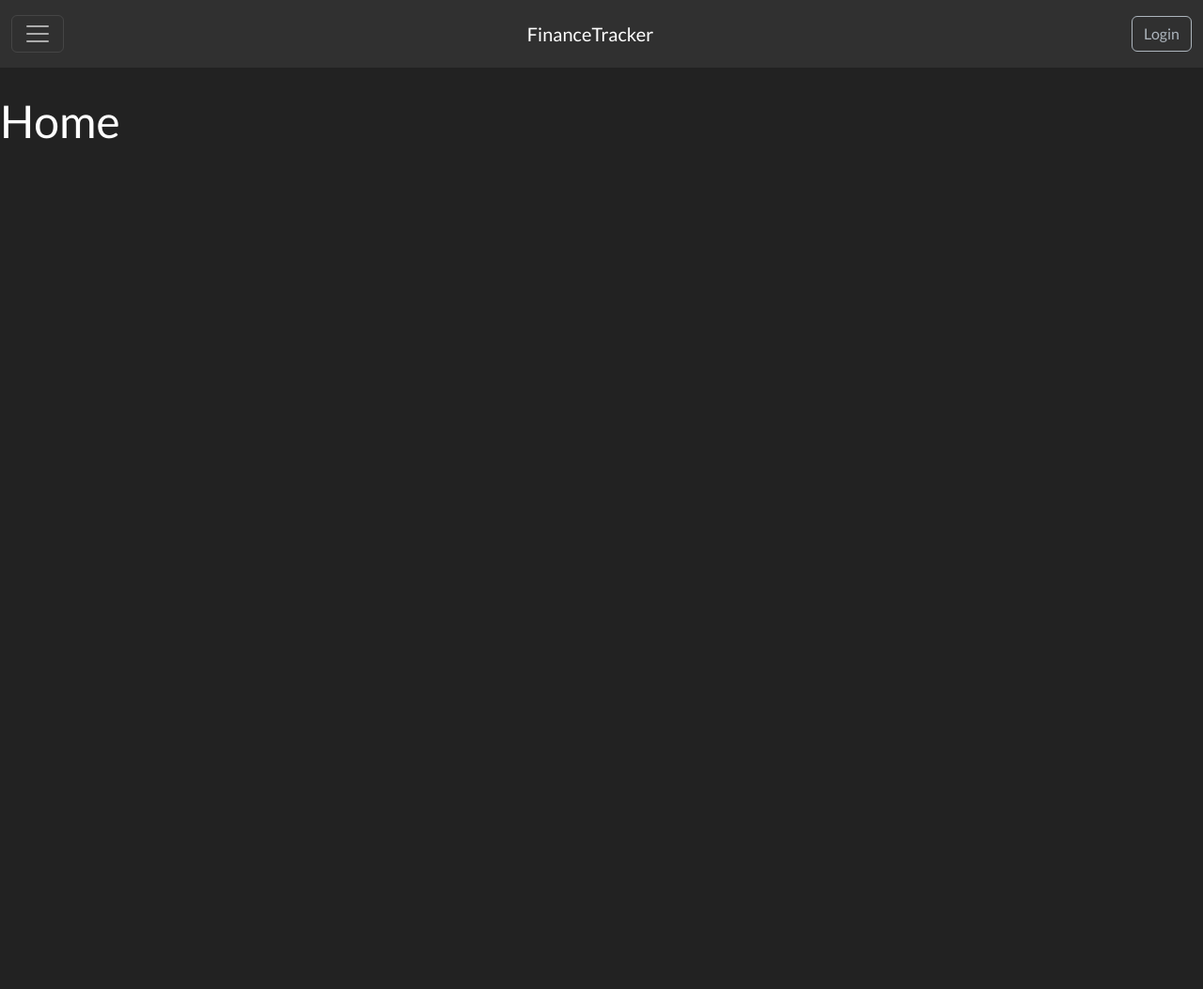
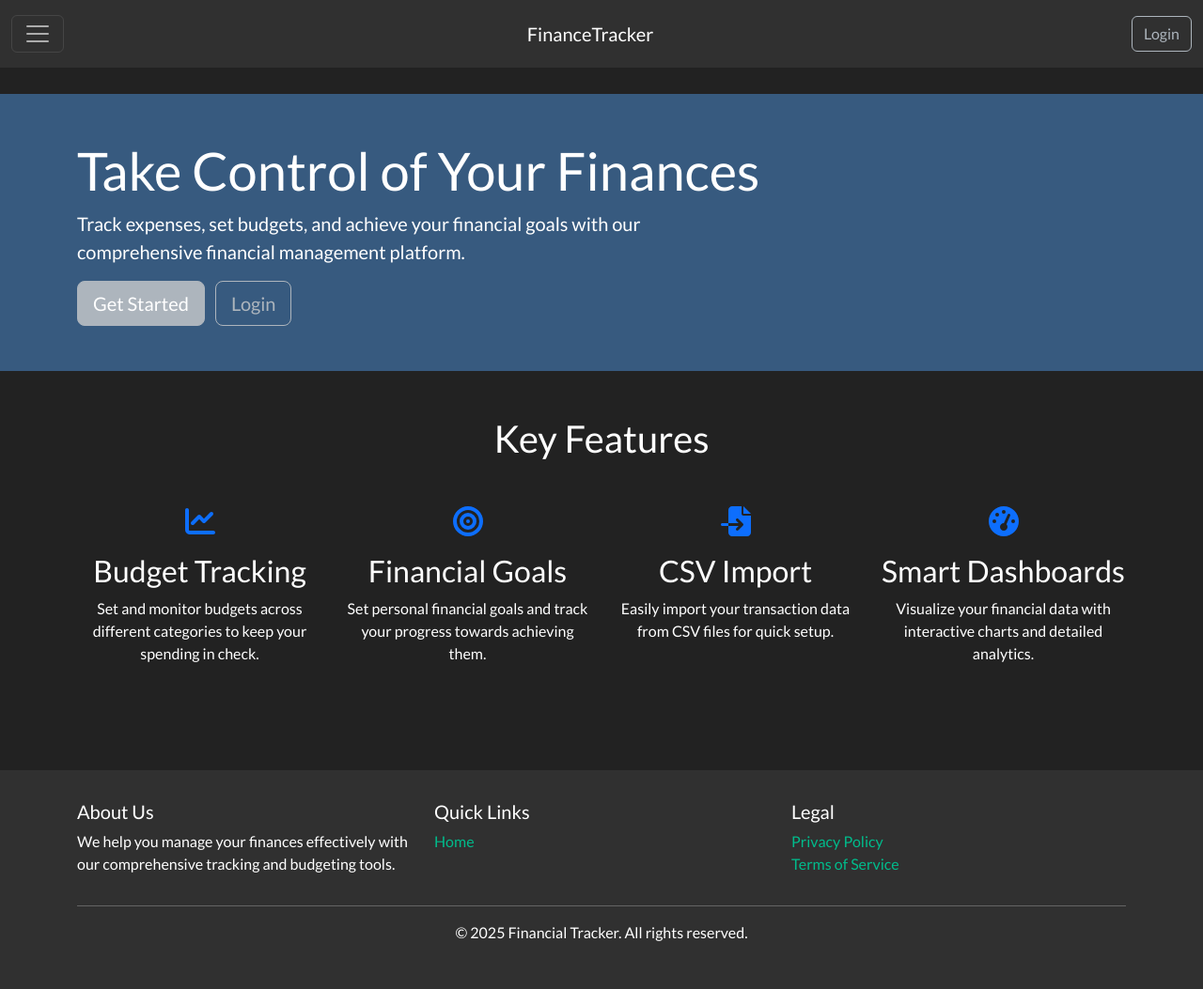
Before and after one commit to sepehrmoghani/agilewebdevproject, a Flask app: page / in a window 1280 px wide. Shown: the whole page at 94% size. Before the commit the page ends 148 px from the top, so only its background shows below. Run offline with Flask 3, Linux system fonts and the light colour scheme; some libraries are stand-ins or nearby versions; some web fonts are replaced.

Commit message:
activated login feature

```diff
--- a/app/__init__.py
+++ b/app/__init__.py
@@ -3,9 +3,12 @@ from flask_migrate import Migrate
 from app.routes import configure_routes
 from flask_sqlalchemy import SQLAlchemy
 from flask_wtf.csrf import CSRFProtect
+from flask_login import LoginManager
 
 db = SQLAlchemy()
 csrf = CSRFProtect()
+login_manager = LoginManager()
+login_manager.login_view = 'authentication.login'
 
 migrate = Migrate()
 
@@ -20,6 +23,7 @@ def create_app():
     db.init_app(app)
     migrate.init_app(app, db)
     csrf.init_app(app)
+    login_manager.init_app(app)
 
     from app.transactions import transactions_bp
     from app.authentication import authentication_bp
--- a/app/authentication/routes.py
+++ b/app/authentication/routes.py
@@ -37,7 +37,7 @@ def login():
                     'email': user.email
                 }
                 flash("Logged in successfully!", "success")
-                return redirect(url_for('authentication.profile'))
+                return redirect(url_for('dashboard.dashboard'))
             elif not user:
                 flash("Email does not match any accounts", "danger")
             else:
--- a/app/dashboard/templates/dashboard/dashboard.html
+++ b/app/dashboard/templates/dashboard/dashboard.html
@@ -18,6 +18,9 @@
         </div>
         <div class="col-md-4 text-center">
             <a href="{{ url_for('dashboard.category_analytics_page') }}" class="btn btn-info btn-lg w-100">View Category Analytics</a>
+        </div>
+        <div class="col-md-4 text-center">
+            <a href="{{ url_for('transactions.transactions') }}" class="btn btn-primary btn-lg w-100">Add Transactions</a>
         </div>
     </div>
 
--- a/app/routes.py
+++ b/app/routes.py
@@ -1,10 +1,16 @@
+
 from flask import render_template
+from datetime import datetime
 
 def configure_routes(app):
 
     @app.route('/')
     def home():
-        return render_template('index.html')
+        return render_template('index.html', now=datetime.now())
+
+    @app.route('/privacy')
+    def privacy():
+        return render_template('privacy.html')
 
     @app.errorhandler(404)
     def page_not_found(error):
--- a/app/templates/base.html
+++ b/app/templates/base.html
@@ -68,16 +68,22 @@
                     <li class="nav-item">
                       <a class="nav-link {% if request.endpoint == 'home' %}active{% endif %}" aria-current="page" href="{{ url_for('home') }}">Home</a>
                     </li>
+                    {% if session.get('user') %}
                     <li class="nav-item">
                         <a class="nav-link {% if request.endpoint == 'budgeting_and_goals.view_budget' %}active{% endif %}" href="{{ url_for('budgeting_and_goals.view_budget') }}">Budgets</a>
                         <a class="nav-link {% if request.endpoint == 'budgeting_and_goals.view_goals' %}active{% endif %}" href="{{ url_for('budgeting_and_goals.view_goals') }}">Goals</a>
                         <a class="nav-link {% if request.endpoint == 'budgeting_and_goals.explore' %}active{% endif %}" href="{{ url_for('budgeting_and_goals.explore') }}">Explore</a>
                         <a class="nav-link {% if request.endpoint == 'transactions.transactions' %}active{% endif %}" href="{{ url_for('transactions.transactions') }}">Transactions</a>
-                        <a class="nav-link {% if request.endpoint == 'share.share_settings' %}active{% endif %}" href="{{ url_for('share.share_settings') }}"> Share</a>
+                        <a class="nav-link {% if request.endpoint == 'share.share_settings' %}active{% endif %}" href="{{ url_for('share.share_settings') }}">Share</a>
                         <a class="nav-link {% if request.endpoint == 'dashboard.dashboard' %}active{% endif %}" href="{{ url_for('dashboard.dashboard') }}">Dashboard</a>
+                        <a class="nav-link text-danger" href="{{ url_for('authentication.logout') }}">Logout</a>
+                    </li>
+                    {% else %}
+                    <li class="nav-item">
                         <a class="nav-link {% if request.endpoint == 'authentication.login' %}active{% endif %}" href="{{ url_for('authentication.login') }}">Login</a>
                         <a class="nav-link {% if request.endpoint == 'authentication.signup' %}active{% endif %}" href="{{ url_for('authentication.signup') }}">Sign Up</a>
                     </li>
+                    {% endif %}
                   </ul>
                 </div>
               </div>
--- a/app/templates/index.html
+++ b/app/templates/index.html
@@ -3,8 +3,101 @@
 {% block title %}Home{% endblock %}
 {% block head %}
 {{ super() }}
+<style>
+.feature-icon {
+    font-size: 2rem;
+    color: #0d6efd;
+    margin-bottom: 1rem;
+}
+.footer {
+    background-color: #f8f9fa;
+    padding: 2rem 0;
+    margin-top: 3rem;
+}
+</style>
 {% endblock %}
 {% block content %}
-<h1>Home</h1>
+<!-- Hero Section -->
+<div class="container-fluid bg-primary text-white py-5">
+    <div class="container">
+        <div class="row align-items-center">
+            <div class="col-md-8">
+                <h1 class="display-4">Take Control of Your Finances</h1>
+                <p class="lead">Track expenses, set budgets, and achieve your financial goals with our comprehensive financial management platform.</p>
+                {% if not session.get('user') %}
+                <a href="{{ url_for('authentication.signup') }}" class="btn btn-light btn-lg me-2">Get Started</a>
+                <a href="{{ url_for('authentication.login') }}" class="btn btn-outline-light btn-lg">Login</a>
+                {% endif %}
+            </div>
+        </div>
+    </div>
+</div>
 
+<!-- Features Section -->
+<div class="container py-5">
+    <h2 class="text-center mb-5">Key Features</h2>
+    <div class="row g-4">
+        <div class="col-md-3">
+            <div class="text-center">
+                <i class="fas fa-chart-line feature-icon"></i>
+                <h3>Budget Tracking</h3>
+                <p>Set and monitor budgets across different categories to keep your spending in check.</p>
+            </div>
+        </div>
+        <div class="col-md-3">
+            <div class="text-center">
+                <i class="fas fa-bullseye feature-icon"></i>
+                <h3>Financial Goals</h3>
+                <p>Set personal financial goals and track your progress towards achieving them.</p>
+            </div>
+        </div>
+        <div class="col-md-3">
+            <div class="text-center">
+                <i class="fas fa-file-import feature-icon"></i>
+                <h3>CSV Import</h3>
+                <p>Easily import your transaction data from CSV files for quick setup.</p>
+            </div>
+        </div>
+        <div class="col-md-3">
+            <div class="text-center">
+                <i class="fas fa-tachometer-alt feature-icon"></i>
+                <h3>Smart Dashboards</h3>
+                <p>Visualize your financial data with interactive charts and detailed analytics.</p>
+            </div>
+        </div>
+    </div>
+</div>
+
+<!-- Footer -->
+<footer class="footer bg-dark text-white">
+    <div class="container">
+        <div class="row">
+            <div class="col-md-4">
+                <h5>About Us</h5>
+                <p>We help you manage your finances effectively with our comprehensive tracking and budgeting tools.</p>
+            </div>
+            <div class="col-md-4">
+                <h5>Quick Links</h5>
+                <ul class="list-unstyled">
+                    <li><a href="{{ url_for('home') }}" class="text-decoration-none">Home</a></li>
+                    {% if session.get('user') %}
+                    <li><a href="{{ url_for('dashboard.dashboard') }}" class="text-decoration-none">Dashboard</a></li>
+                    <li><a href="{{ url_for('budgeting_and_goals.view_budget') }}" class="text-decoration-none">Budgets</a></li>
+                    {% endif %}
+                </ul>
+            </div>
+            <div class="col-md-4">
+                <h5>Legal</h5>
+                <ul class="list-unstyled">
+                    <li><a href="{{ url_for('privacy') }}" class="text-decoration-none">Privacy Policy</a></li>
+                    <li><a href="#" class="text-decoration-none">Terms of Service</a></li>
+                </ul>
+            </div>
+        </div>
+        <hr>
+        <div class="text-center">
+            <p>&copy; {{ now.year }} Financial Tracker. All rights reserved.</p>
+        </div>
+    </div>
+</footer>
 {% endblock %}
--- a/app/transactions/models.py
+++ b/app/transactions/models.py
@@ -3,7 +3,9 @@ from flask_login import UserMixin
 from app import db
 from app.authentication.forms import User
 
-#@login_manager.user_loader
+from app import login_manager
+
+@login_manager.user_loader
 def load_user(user_id):
     return User.query.get(int(user_id))
 
--- a/requirements.txt
+++ b/requirements.txt
@@ -1,12 +1,14 @@
 alembic==1.15.2
 blinker==1.9.0
 click==8.1.8
-email_validator==2.1.0.post1
+dnspython==2.7.0
+email-validator==2.1.0.post1
 Flask==3.1.0
 Flask-Login==0.6.3
 Flask-Migrate==4.1.0
 Flask-SQLAlchemy==3.1.1
 Flask-WTF==1.2.2
+idna==3.10
 itsdangerous==2.2.0
 Jinja2==3.1.6
 Mako==1.3.10
@@ -15,4 +17,3 @@ SQLAlchemy==2.0.40
 typing_extensions==4.13.2
 Werkzeug==3.1.3
 WTForms==3.2.1
-email_validator
```
Also changed, not shown: app/authentication/utils.py (added, +11 -0 lines), app/dashboard/routes.py (+8 -3 lines), app/transactions/routes.py (+14 -15 lines), app/budgeting_and_goals/models.py (line endings or trailing spaces), app/budgeting_and_goals/routes.py (line endings or trailing spaces), instance/database.db.
